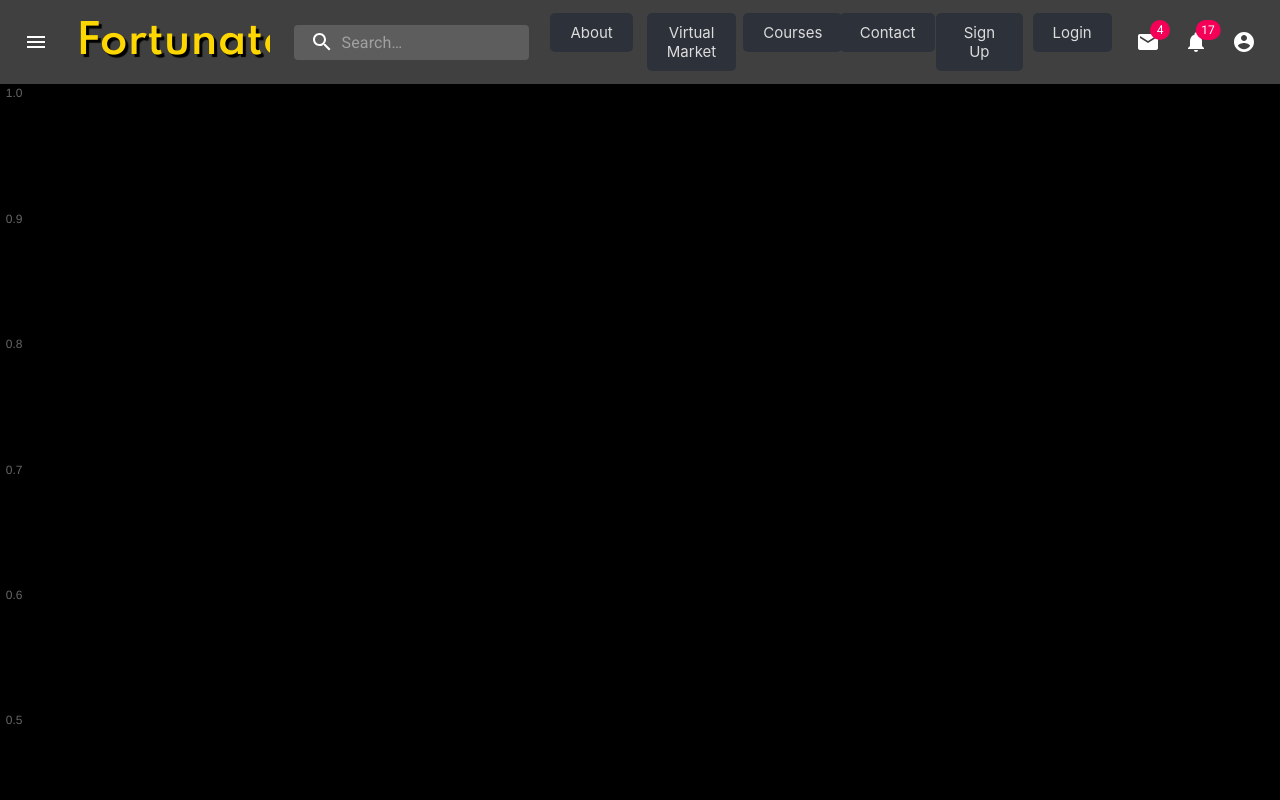
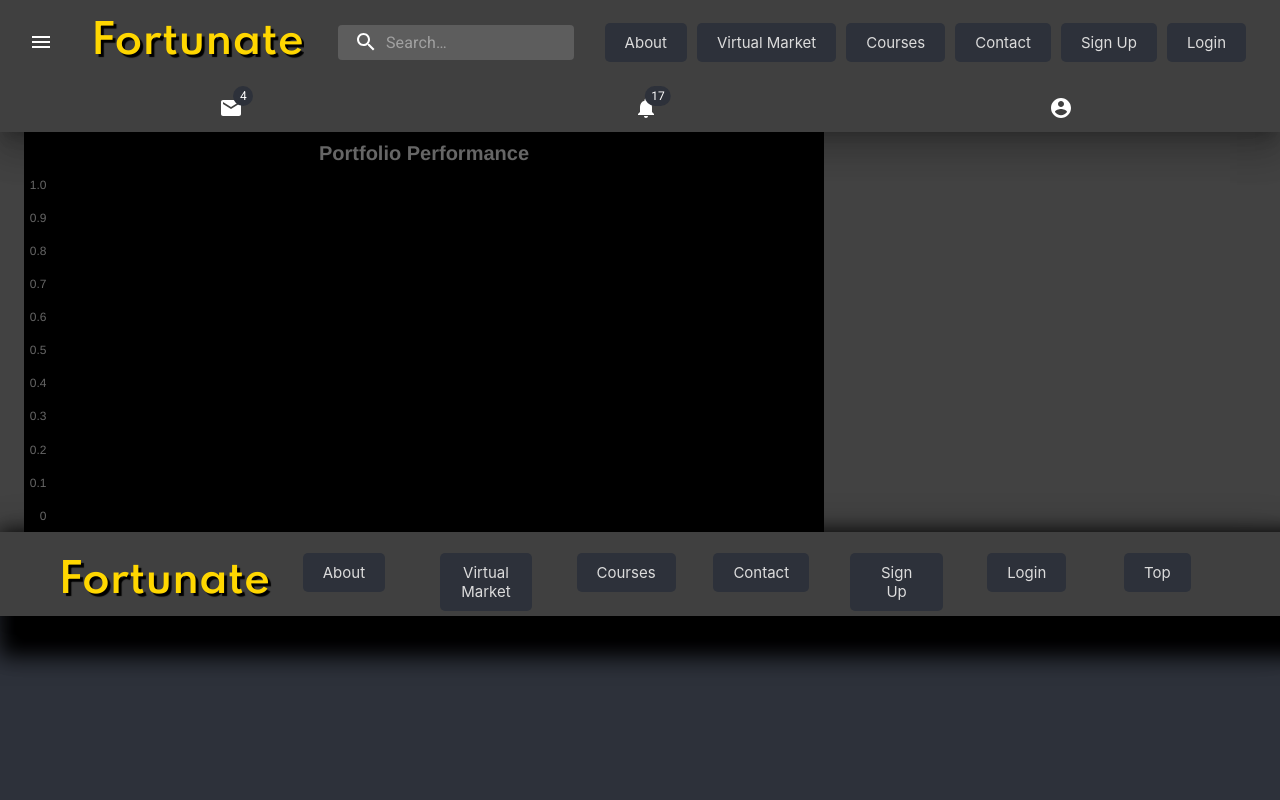
Before and after one commit to acm-projects/Fortunate, a React (Create React App) app in the folder frontend/fortunate/: page /portfolio in a window 1280 px wide. Shown: the top 800 px of the page. Built offline with nearby package versions, Linux system fonts and the light colour scheme.

Commit message:
Modified navbar to hopefully provide better spacingg of elements

```diff
--- a/frontend/fortunate/src/App.css
+++ b/frontend/fortunate/src/App.css
@@ -4,7 +4,7 @@ body {
 		"Oxygen", "Ubuntu", "Cantarell", "Fira Sans", "Droid Sans",
 		"Helvetica Neue", sans-serif;
 }
-<<<<<<< HEAD
+
 .container{
   margin: 80px auto 0 auto;
   max-width: 1200px;
--- a/frontend/fortunate/src/components/Header.js
+++ b/frontend/fortunate/src/components/Header.js
@@ -1,30 +1,5 @@
+
 import Button from "./Button"
-/*import TopButton from "./TopButton"
-
-// import Link from 'react-router-dom/Link';
-// import Button from '@material-ui/core/Button';
-
-const Header = () => {
-    const onClick = () => {
-        console.log('Click')
-    }
-    return (
-        <header className='header'>
-            <h1 className='logo'>Fortunate</h1>
-           <Button text ='About' onClick={onClick}/>
-          //  <a href="#about">About</a>
-            <Button text ='Virtual Market'/>
-          //  <a href="#VM">Virtual Market</a>
-            <Button text ='Courses'/>
-            <Button text ='Contact'/>
-            <TopButton width = '250px' text ='Sign Up'/>// component={Link} to="/login"/>
-            <TopButton width = '250px' text ='Login'/>
-        </header>
-    )
-}
-
-export default Header */
-
 import { BrowserRouter as Router, Route, Switch, Link } from "react-router-dom";
 import React from 'react';
 import { fade, makeStyles } from '@material-ui/core/styles';
@@ -190,9 +165,11 @@ export default function Header() {
   );
 
   return (
-    <div className={classes.grow}>
+    <div>
       <AppBar position="static" elevation={20}>
         <Toolbar>
+        <Grid container direction="row" alignItems="center" justify="space-around">
+            <Grid item>
           <IconButton
             edge="start"
             className={classes.menuButton}
@@ -201,6 +178,7 @@ export default function Header() {
           >
             <MenuIcon />
           </IconButton>
+          </Grid>
           <Typography className={classes.title} variant="h6" noWrap>
           <h1 className='logo'>Fortunate</h1>
           </Typography>
@@ -217,42 +195,41 @@ export default function Header() {
               inputProps={{ 'aria-label': 'search' }}
             />
           </div>
-          <div className={classes.grow}/>
-          <div className={classes.sectionDesktop}>
 
-          <div>
-                <Grid container justify="flex-start">
-                    <Grid item xs={2}>
+
+
+                <Grid item>
+                <Grid container>
+                    <Grid item>
                     <Link to ="/">
                     <Button text ='About'/>
                     </Link>
                     </Grid>
-                    <Grid item xs={2}>
+                    <Grid item>
                       <a href='#VM'>
                     <Button text ='Virtual Market'/>
                     </a>
                     </Grid>
-                    <Grid item xs={2}>
+                    <Grid item>
                   <a href='#lessons'>
                     <Button text ='Courses'/>
                     </a>
                     </Grid>
-                    <Grid item xs={2}>
+                    <Grid item>
                     <Button text ='Contact'/>
                     </Grid>
-                    <Grid item xs={2}>
+                    <Grid item>
                     <Link to="/signup">
                     <Button text ='Sign Up'/>
                     </Link>
                     </Grid>
-                    <Grid item xs={2}>
+                    <Grid item>
                     <Link to="/login">
                     <Button text ='Login'/>
                     </Link>
                     </Grid>
                 </Grid>
-          </div>
-
+                </Grid>
             <IconButton aria-label="show 4 new mails" color="inherit">
               <Badge badgeContent={4} color="secondary">
                 <MailIcon />
@@ -273,7 +250,8 @@ export default function Header() {
             >
               <AccountCircle />
             </IconButton>
-          </div>
+
+
           <div className={classes.sectionMobile}>
             <IconButton
               aria-label="show more"
@@ -284,7 +262,9 @@ export default function Header() {
             >
               <MoreIcon />
             </IconButton>
+
           </div>
+          </Grid>
         </Toolbar>
       </AppBar>
       {renderMobileMenu}
--- a/frontend/fortunate/src/components/LineGraph.js
+++ b/frontend/fortunate/src/components/LineGraph.js
@@ -6,8 +6,16 @@ const LineGraph = () => {
     return (
         <div className='LineGraph'>
             <Line
-            height={1}
-            width={1}>
+            height="400"
+            width="800"
+            options={{
+                title:{
+                    display:true,
+                    text:"Portfolio Performance",
+                    fontSize:20
+                }
+            }}
+            >
 
             </Line>
             </div>
--- a/frontend/fortunate/src/index.js
+++ b/frontend/fortunate/src/index.js
@@ -9,6 +9,9 @@ const theme = createMuiTheme({
     primary: {
       main: '#404040'
   },
+    secondary: {
+      main: '#2d313a'
+    },
   background: {paper: '#616161'}
 }
 
--- a/frontend/fortunate/src/pages/portfolio.js
+++ b/frontend/fortunate/src/pages/portfolio.js
@@ -2,12 +2,29 @@ import Button from "@material-ui/core/Button";
 import { Line } from "react-chartjs-2";
 import LineGraph from '../components/LineGraph';
 
-
+import Paper from '@material-ui/core/Paper'
+import Grid from '@material-ui/core/Grid';
+import Container from '@material-ui/core/Container';
+import Typography from '@material-ui/core/Typography';
+import Box from '@material-ui/core/Box';
+import { spacing } from '@material-ui/system';
 
 const Portfolio = () => {
     return (
         <div>
-            <LineGraph/>
+            <Grid container direction="column">
+                <Grid container direction="row">
+                    <Grid item m={4} padding="50">
+                        <Container>
+                            <LineGraph/>
+                        </Container>
+                    </Grid>
+                    <Grid item>
+
+                    </Grid>
+                </Grid>
+
+            </Grid>
         </div>
     )
 }
```
